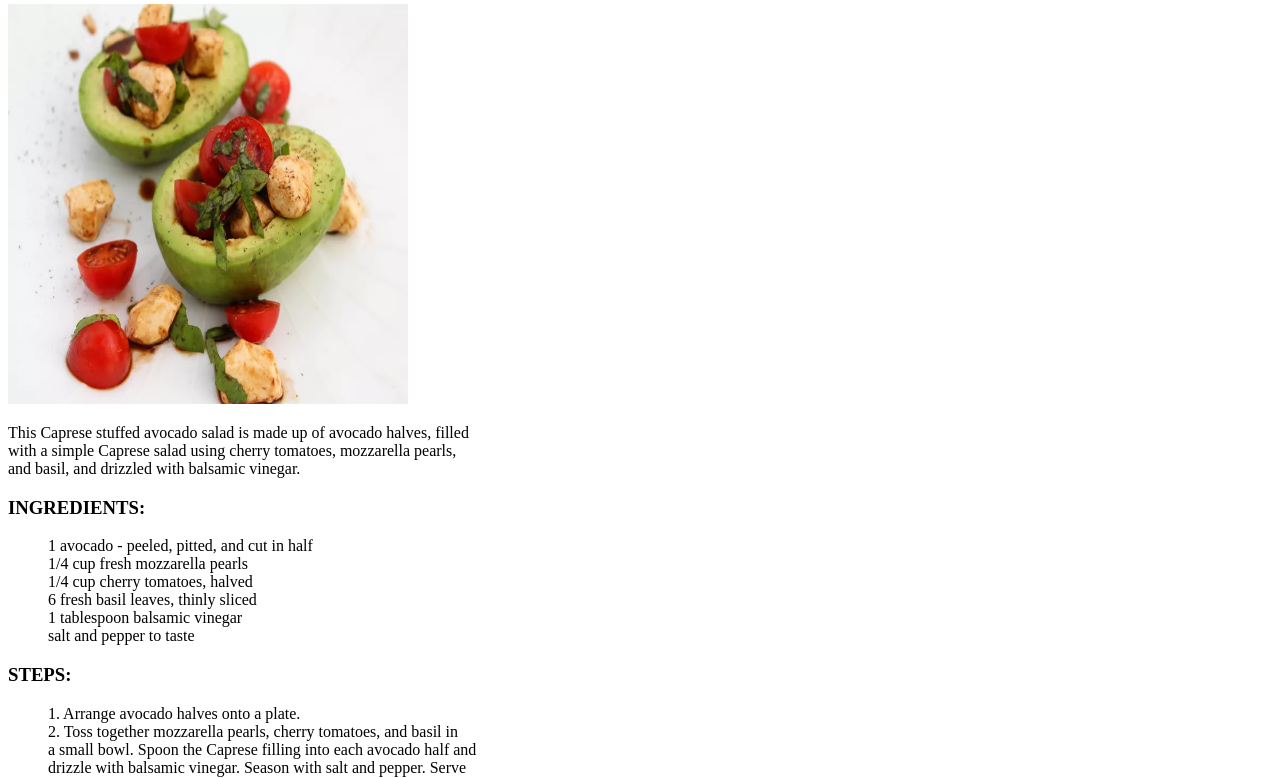
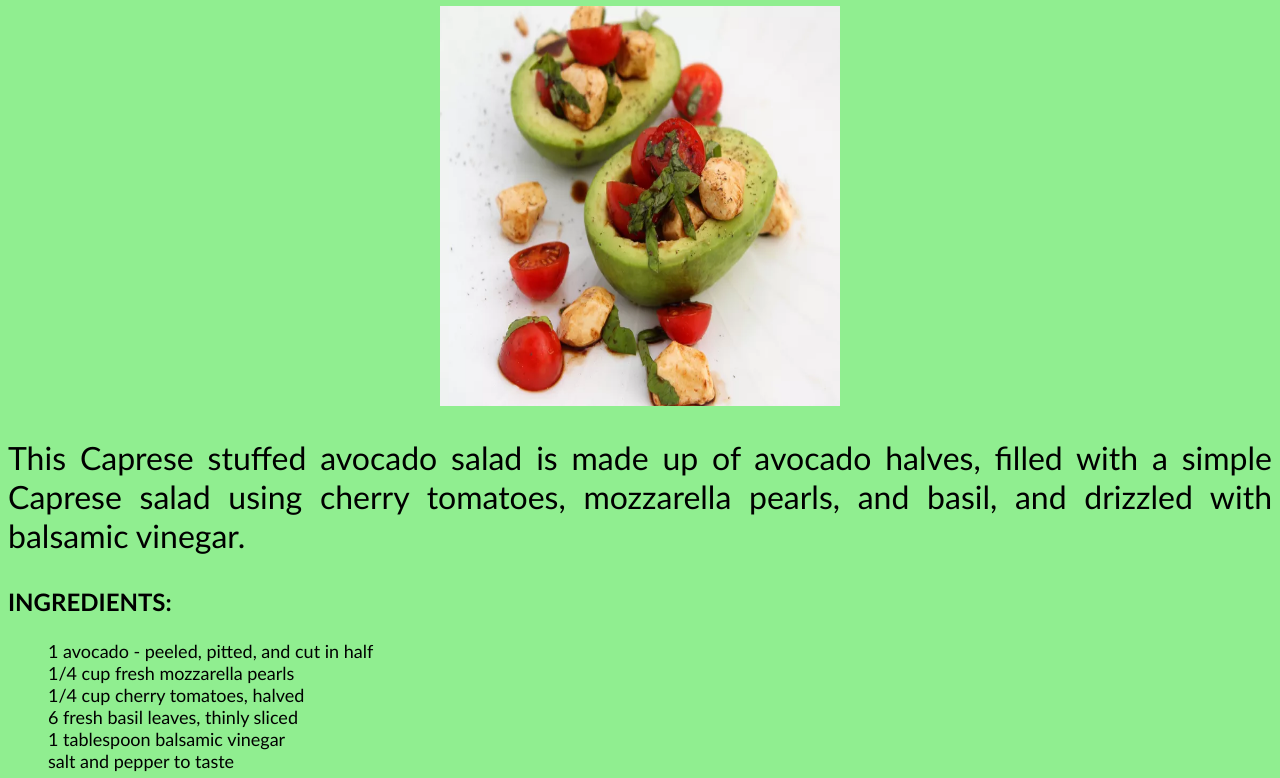
Before and after one commit to 2cents-b/odin-recipes, a plain HTML site: page recipes/caprese-stuffed-avocado.html in a window 1280 px wide. Shown: the part 76-854 px from the top of the page. Drawn offline with Linux system fonts and the light colour scheme.

Commit message:
Add styiling with css

```diff
--- a/recipes/caprese-stuffed-avocado.html
+++ b/recipes/caprese-stuffed-avocado.html
@@ -4,14 +4,15 @@
     <meta charset="UTF-8">
     <meta name="viewport" content="width=device-width, initial-scale=1.0">
     <title>Document</title>
+    <link rel="stylesheet" href="style2.css">
 </head>
 <body>
     <h1>Caprese Stuffed Avocado</h1>
     <img src="../caprese_stuffed_avocado.webp" target="_blank" rel="noopener noreferrer" height="400" width="400">
     <p>
-        This Caprese stuffed avocado salad is made up of avocado halves, filled<br>
-        with a simple Caprese salad using cherry tomatoes, mozzarella pearls, <br>
-        and basil, and drizzled with balsamic vinegar.<br>
+        This Caprese stuffed avocado salad is made up of avocado halves, filled
+        with a simple Caprese salad using cherry tomatoes, mozzarella pearls,
+        and basil, and drizzled with balsamic vinegar.
     </p>
     <h3>INGREDIENTS:</h3>
     <ul>
--- /dev/null
+++ b/recipes/style2.css
@@ -0,0 +1,18 @@
+* {
+    background-color: lightgreen;
+    font-family: 'Trebuchet MS', 'Lucida Sans Unicode', 'Lucida Grande', 'Lucida Sans', Arial, sans-serif;
+    font-size: 32px;
+    text-align: justify;
+}
+img {
+    display: block;
+    margin: 0 auto;
+}
+
+h3 {
+   font-size: 24px;
+}
+
+ul, ol {
+    font-size: 18px;
+}
--- /dev/null
+++ b/style.css
@@ -0,0 +1,11 @@
+* {
+    font-family: "Trebuchet MS", sans-serif;
+    font-size: 32px;
+    background-color: lightgreen;
+    text-align: center;
+}
+a {
+    font-size: 24px;
+    color: black;
+
+}
```
Also changed, not shown: index.html (+2 -0 lines), recipes/air-fried-italian-stuffed.html (+4 -3 lines), recipes/grilled-stuffed-poblanos.html (+4 -3 lines).
